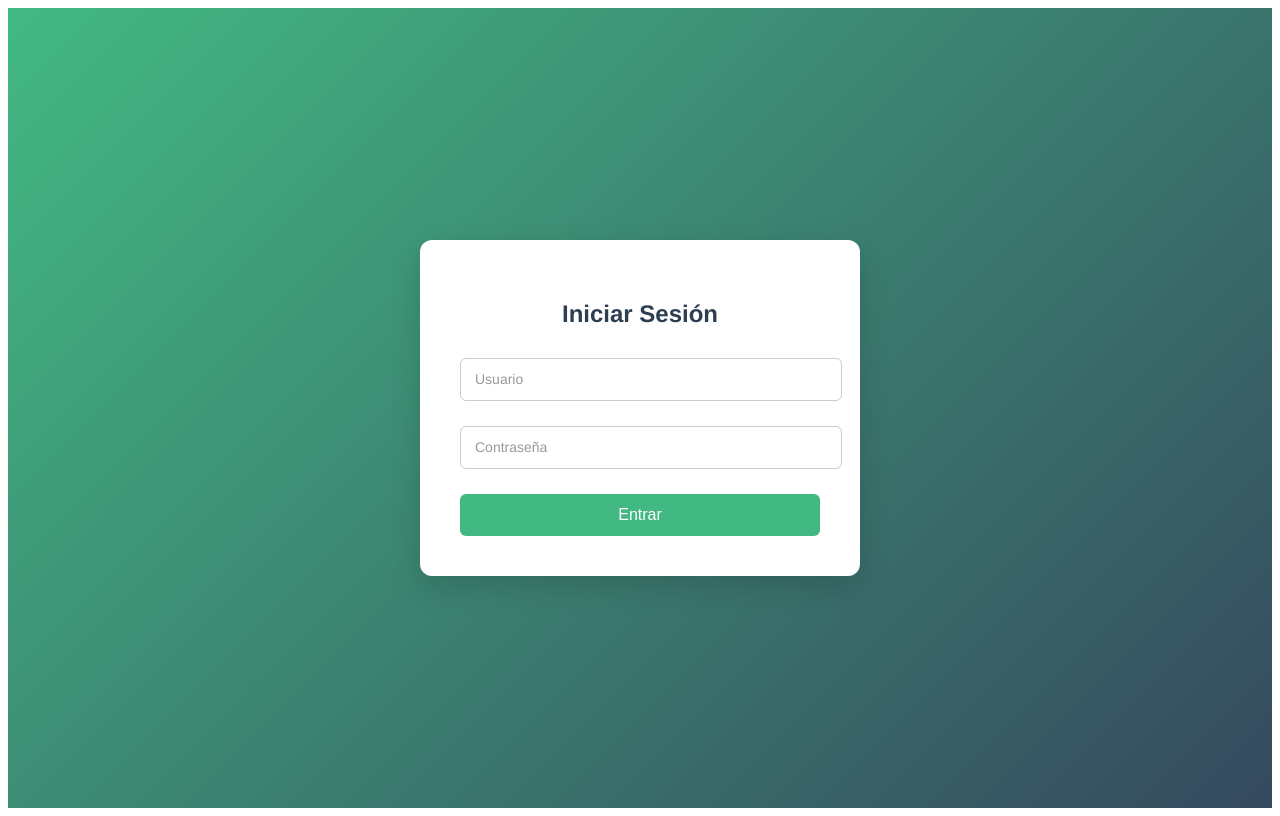
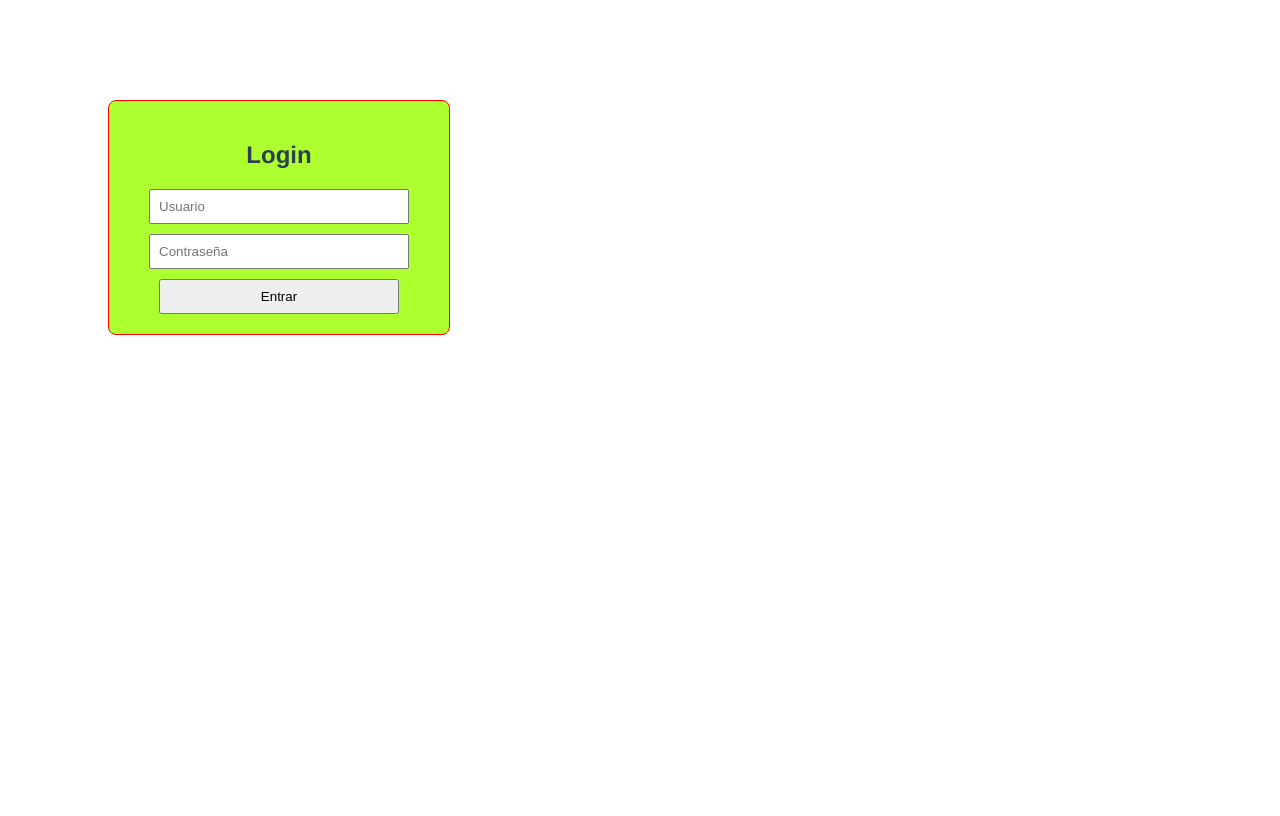
Before and after one commit to Deathkuroneko/pw_u4_p9_dl, a Vue app: page /login in a window 1280 px wide. Built offline with nearby package versions, Linux system fonts and the light colour scheme.

Commit message:
Taller 37 - Creacion de Login

```diff
--- a/src/clients/AuthoClient.js
+++ b/src/clients/AuthoClient.js
@@ -17,4 +17,4 @@ http.interceptors.request.use(
     error => Promise.reject(error)
 );
 
-export default http; // Exporta solo este
+export default http;
--- /dev/null
+++ b/src/components/Login.vue
@@ -0,0 +1,59 @@
+<template>
+  <div class = "Login">
+    <h2>Login</h2>
+    <input v-model="usuario" type="text" placeholder = "Usuario">
+    <input v-model="password"  type="password" placeholder = "Contraseña">
+    <button @click="Login">Entrar</button>
+    <p v-if="error" class="error-msg">
+        {{ error }}
+    </p>
+  </div>
+
+</template>
+
+<script>
+import { login } from '@/clients/MatriculaClient.js';
+export default {
+    data(){
+        return{
+            usuario:'',
+            password:'',
+            error: null,
+        };
+    },
+    methods: {
+        async Login() {
+        try {
+            await login(this.usuario, this.password);
+            this.$router.push('/about');
+        } catch (err) {
+            this.error = "Usuario o contraseña incorrectos";
+        }
+        }
+    }
+};
+</script>
+
+<style scoped>
+.Login{
+    width: 300px;
+    margin: 100px;
+    padding: 20px;
+    border: 1px solid red;
+    border-radius: 8px;
+    text-align: center;
+    background: greenyellow;
+}
+
+input {
+    width: 80%;
+    margin-bottom: 10px;
+    padding: 8px;
+}
+
+button{
+    width: 80%;
+    padding: 8px;
+    cursor: pointer;
+}
+</style>
--- a/src/router/index.js
+++ b/src/router/index.js
@@ -5,12 +5,14 @@ import CrearView from '@/views/CrearView.vue';
 import ActualizarParcialView from '@/views/ActualizarParcialView.vue';
 import EliminarView from '@/views/EliminarView.vue';
 import consultaPorIdView from '@/views/ConsultaPorIdView.vue';
-import LoginView from '@/views/LoginView.vue';
+// import LoginView from '@/views/LoginView.vue';
+import LoginViews from '@/views/LoginViews.vue'
 
 const routes = [
+  { path: '/login', name: 'login', component: LoginViews},
   { path: '/', redirect: '/login' }, // Si entran a la raíz, mándalos al login
-  { path: '/login', name: 'login', component: LoginView, meta:{ requiereAutorizacion: false, esPublica: false} },
-  { path: '/about', name: 'about', component: AboutView, meta:{ requiereAutorizacion: true, esPublica: false} },
+  //{ path: '/login', name: 'login', component: LoginView},
+  { path: '/about', name: 'about', component: AboutView, meta:{ requiereAutorizacion: false, esPublica: false} },
   { path: '/crear', component: CrearView, meta:{ requiereAutorizacion: true, esPublica: false} },
   { path: '/actualizar', component: ActualizarView, meta:{ requiereAutorizacion: true, esPublica: false} },
   { path: '/actualizarParcial', component: ActualizarParcialView, meta:{ requiereAutorizacion: false, esPublica: false} },
@@ -25,19 +27,38 @@ const router = createRouter({
 
 /*Configuracion del guardian */
 router.beforeEach((to, from, next) => {
-  if(to.meta.requiereAutorizacion){
-    /* le envio una pagina al login */
-    console.log("Redirige a login")
+  const requiereAuth = to.meta.requiereAutorizacion;
+  const token = localStorage.getItem('token');
+  const estaAutenticado = localStorage.getItem('estaAutenticado') === 'true';
+
+  if (requiereAuth && (!token || !estaAutenticado)) {
+    console.log('Acceso denegado, redirigiendo a login');
+    next({ name: 'login' });
   } else {
-    /* le dejo sin validaciones*/
-    console.log("Pase Libre")
+    console.log('Pase libre');
     next();
   }
+});
+/*
+// revision de codigo
+router.beforeEach((to, from, next) => {
+  const token = localStorage.getItem('token');
+  const estaAutenticado = localStorage.getItem('estaAutenticado') === 'true';
 
-})
+  if (to.name === 'login' && token && estaAutenticado) {
+    return next('/');
+  }
+
+  if (to.meta.requiereAutorizacion && (!token || !estaAutenticado)) {
+    return next({ name: 'login' });
+  }
+
+  next();
+});
+*/
 
 
-
+/*
 // GUARD DE SEGURIDAD: No deja entrar a nada si no hay token
 router.beforeEach((to, from, next) => {
   const publicPages = ['/login'];
@@ -49,5 +70,5 @@ router.beforeEach((to, from, next) => {
   }
   next();
 });
-
+*/
 export default router
--- /dev/null
+++ b/src/views/LoginViews.vue
@@ -0,0 +1,16 @@
+<template>
+  <Login/>
+</template>
+
+<script>
+import Login from '@/components/Login.vue'
+export default {
+    components:{
+        Login,
+    }
+}
+</script>
+
+<style>
+
+</style>
```
